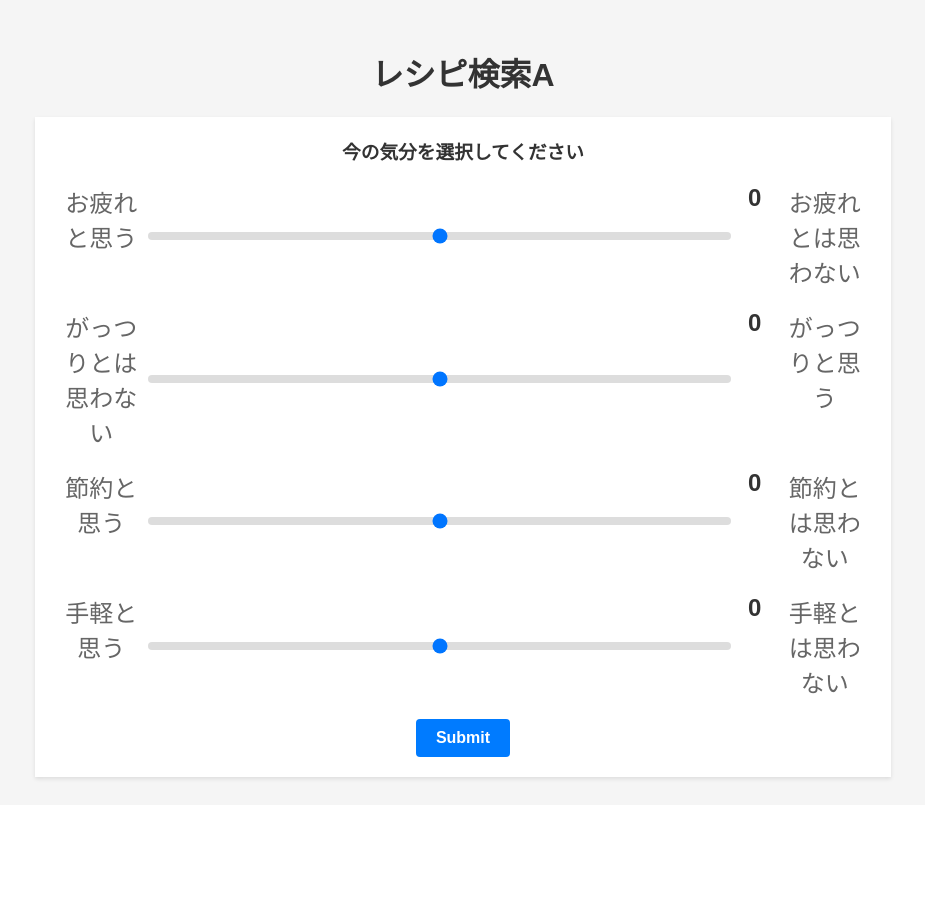
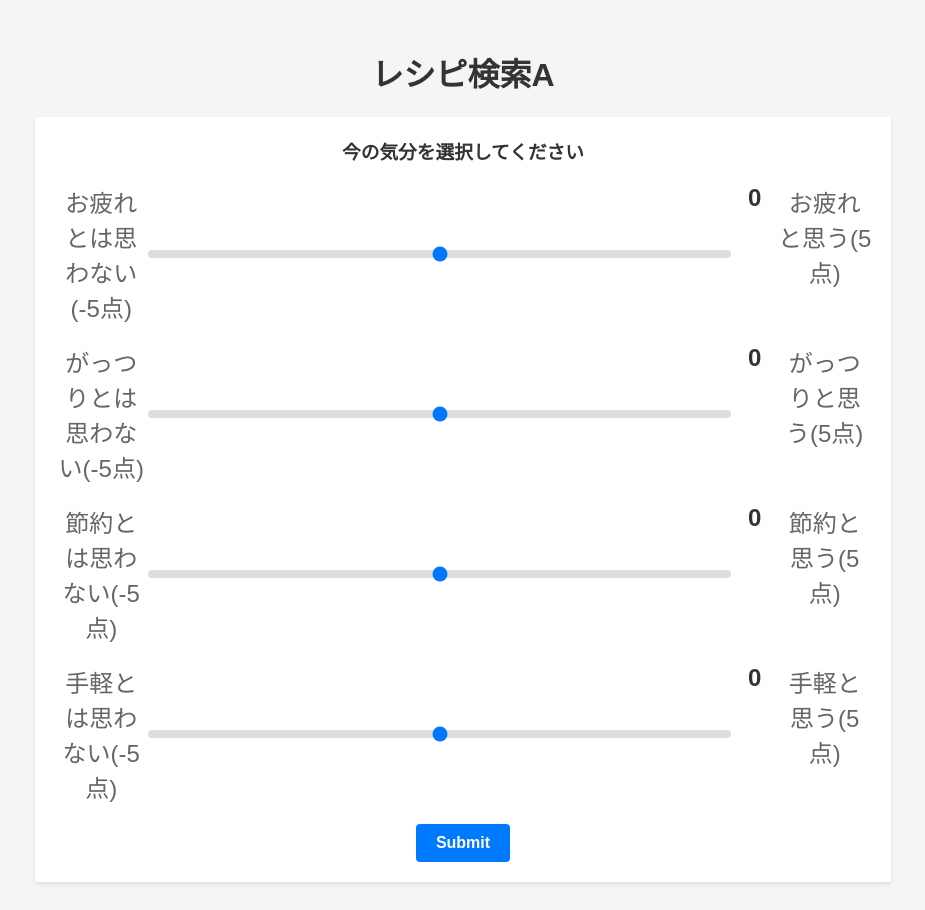
Before and after one commit to rin-m/RecipeSearch, a Flask app: page / in a window 1280 px wide. Shown: the whole page, without its empty margins (177-1102 px from the left). Before the commit the page ends 782 px from the top, so only its background shows below. Run offline with Flask 2, Linux system fonts and the light colour scheme.

Commit message:
ワードの方向の変更

```diff
--- a/templates/index.html
+++ b/templates/index.html
@@ -20,28 +20,28 @@
             <form method="POST" action="mood1">
                 <div class="slider-container">
                     <div class="slider-item">
-                        <span class="slider-text-left">お疲れと思う</span>
+                        <span class="slider-text-left">お疲れとは思わない(-5点)</span>
                         <input class="slider" type="range" name="mood" min="-5" max="5" value="0" step="1">
                         <span class="slider-value">0</span>
-                        <span class="slider-text-right">お疲れ<br>とは思わない</span>
+                        <span class="slider-text-right">お疲れと思う(5点)</span>
                     </div>
                     <div class="slider-item">
-                        <span class="slider-text-left">がっつりとは思わない</span>
+                        <span class="slider-text-left">がっつりとは思わない(-5点)</span>
                         <input class="slider" type="range" name="body" min="-5" max="5" value="0" step="1">
                         <span class="slider-value">0</span>
-                        <span class="slider-text-right">がっつりと思う</span>
+                        <span class="slider-text-right">がっつりと思う(5点)</span>
                     </div>
                     <div class="slider-item">
-                        <span class="slider-text-left">節約と<br>思う</span>
+                        <span class="slider-text-left">節約とは思わない(-5点)</span>
                         <input class="slider" type="range" name="money" min="-5" max="5" value="0" step="1">
                         <span class="slider-value">0</span>
-                        <span class="slider-text-right">節約とは思わない</span>
+                        <span class="slider-text-right">節約と思う(5点)</span>
                     </div>
                     <div class="slider-item">
-                        <span class="slider-text-left">手軽と<br>思う</span>
+                        <span class="slider-text-left">手軽とは思わない(-5点)</span>
                         <input class="slider" type="range" name="time" min="-5" max="5" value="0" step="1">
                         <span class="slider-value">0</span>
-                        <span class="slider-text-right">手軽とは思わない</span>
+                        <span class="slider-text-right">手軽と思う(5点)</span>
                     </div>
                     <script>
                         // スライダーの値を表示する関数
```
